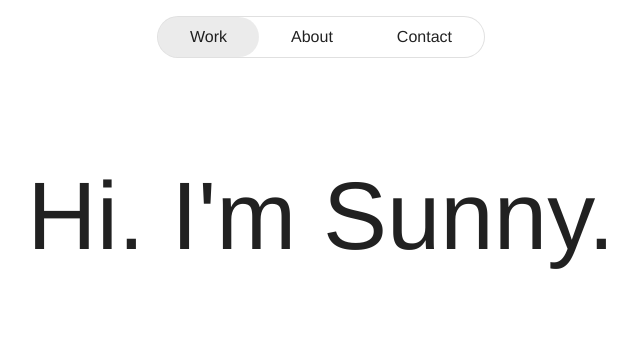
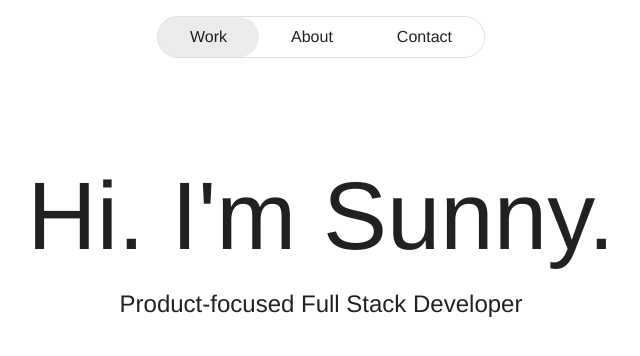
Before and after one commit to sunnyp06/portfolio, a Next.js app: page / in a window 1280 px wide. Shown: the top 356 px of the page, without its empty margins (319-959 px from the left). Built offline with nearby package versions, Linux system fonts and the light colour scheme.

Commit message:
add more to home page

```diff
--- a/src/app/page.tsx
+++ b/src/app/page.tsx
@@ -3,9 +3,12 @@ import { Stack, Typography } from "@mui/material";
 export default function Home() {
   return (
     <main>
-      <Stack>
+      <Stack spacing={2}>
         <Typography variant="h1" sx={{ textAlign: "center" }}>
           Hi. I&apos;m Sunny.
+        </Typography>
+        <Typography variant="h5" sx={{ textAlign: "center" }}>
+          Product-focused Full Stack Developer
         </Typography>
       </Stack>
     </main>
```
Also changed, not shown: 1 other file (tests, documents, lock files or other folders).
